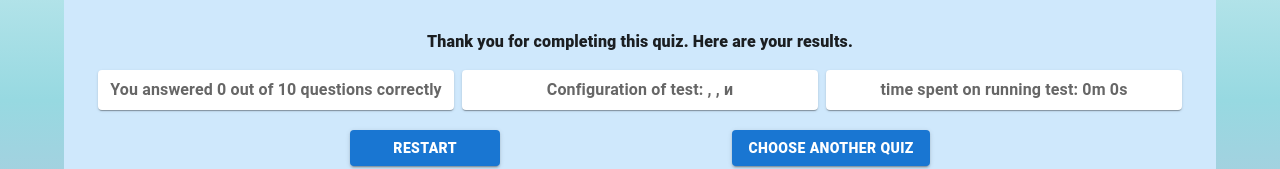
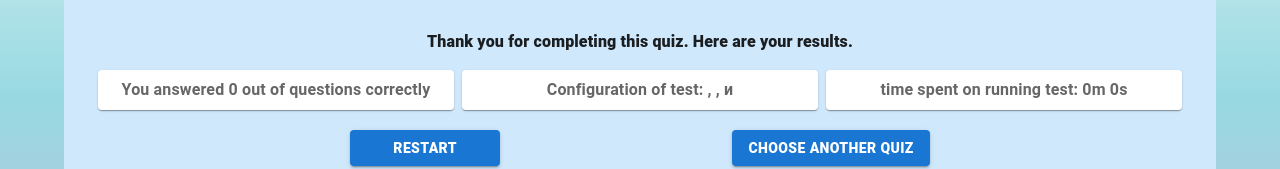
Before and after one commit to ivandmitrienko/Quiz, a React app: page /results in a window 1280 px wide. Shown: the part 300-469 px from the top of the page. Built offline with nearby package versions, Linux system fonts and the light colour scheme; the HTML template or start-up script is replaced by a standard one.

Commit message:
initial commit

```diff
--- a/src/features/UserResult/UserResult.tsx
+++ b/src/features/UserResult/UserResult.tsx
@@ -11,10 +11,12 @@ import {
   removeStructureAndDataTest,
   restartQuiz,
 } from '../store/QuestionsSlice';
+import { removeCorrentResult } from '../store/ResultSlice';
 
 export default function UserResult() {
   const configForTest = useSelector(configTest);
-  const { time, type, category, difficulty } = configForTest;
+  const { time, type, category, difficulty, quantityOfQuestions } =
+    configForTest;
 
   const answers = useSelector(
     (state: RootState) => state.answers.answers.length,
@@ -38,10 +40,12 @@ export default function UserResult() {
 
   const handleRemoveDataAndStructure = () => {
     dispatch(removeStructureAndDataTest());
+    dispatch(removeCorrentResult());
   };
 
   const handleRestartData = () => {
     dispatch(restartQuiz());
+    dispatch(removeCorrentResult());
   };
 
   return (
@@ -65,7 +69,10 @@ export default function UserResult() {
       >
         <Grid container columnSpacing={1}>
           <Grid item xs={4}>
-            <Item>You answered {answers} out of 10 questions correctly</Item>
+            <Item>
+              You answered {answers} out of {quantityOfQuestions} questions
+              correctly
+            </Item>
           </Grid>
           <Grid item xs={4}>
             <Item>
--- a/src/features/UserTest/UserTestModal.tsx
+++ b/src/features/UserTest/UserTestModal.tsx
@@ -3,10 +3,14 @@ import React from 'react';
 import { Box, Modal } from '@mui/material';
 
 import UserButton from '../UserButtons/TypeOfButton';
-
 import { IModal } from '../../types/types';
+import { removeCorrentResult } from '../store/ResultSlice';
+import { useAppDispatch } from '../store/store';
+import { removeStructureAndDataTest } from '../store/QuestionsSlice';
 
 export default function UserTestModal({ modal, handleClick }: IModal) {
+  const dispatch = useAppDispatch();
+
   const style = {
     position: 'absolute' as const,
     top: '50%',
@@ -19,6 +23,12 @@ export default function UserTestModal({ modal, handleClick }: IModal) {
     pt: 2,
     px: 4,
     pb: 3,
+  };
+
+  const clearCurrentResult = () => {
+    handleClick();
+    dispatch(removeCorrentResult());
+    dispatch(removeStructureAndDataTest());
   };
 
   return (
@@ -38,7 +48,7 @@ export default function UserTestModal({ modal, handleClick }: IModal) {
               justifyContent: 'space-evenly',
             }}
           >
-            <UserButton link={'/'} handleClick={handleClick}>
+            <UserButton link={'/'} handleClick={clearCurrentResult}>
               Confirm
             </UserButton>
             <UserButton handleClick={handleClick}>Cancel</UserButton>
--- a/src/features/store/ResultSlice.tsx
+++ b/src/features/store/ResultSlice.tsx
@@ -20,9 +20,15 @@ const resultSlice = createSlice({
     addTimeSpentOnQuestions: (state, action: PayloadAction<number>) => {
       state.time = action.payload;
     },
+    removeCorrentResult: (state) => {
+      return (state = initialState);
+    },
   },
 });
 
-export const { addCorrectAnswer, addTimeSpentOnQuestions } =
-  resultSlice.actions;
+export const {
+  addCorrectAnswer,
+  addTimeSpentOnQuestions,
+  removeCorrentResult,
+} = resultSlice.actions;
 export const resultReducer = resultSlice.reducer;
```
